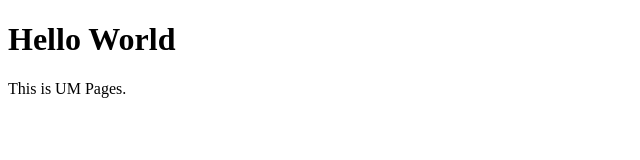
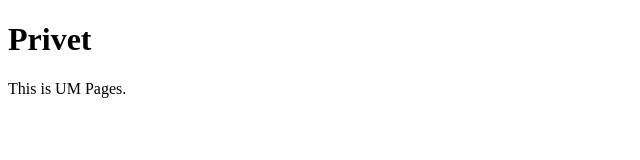
Before and after one commit to greenoakery/um.github.io, a plain HTML site: page index.html in a window 1280 px wide. Shown: the whole page, without its empty margins (0-640 px from the left). Drawn offline with Linux system fonts and the light colour scheme.

```diff
--- a/index.html
+++ b/index.html
@@ -6,7 +6,7 @@
     <title>Document</title>
 </head>
 <body>
-    <h1>Hello World</h1>
+    <h1>Privet</h1>
     <p>This is UM Pages.</p>
 </body>
 </html>
```
